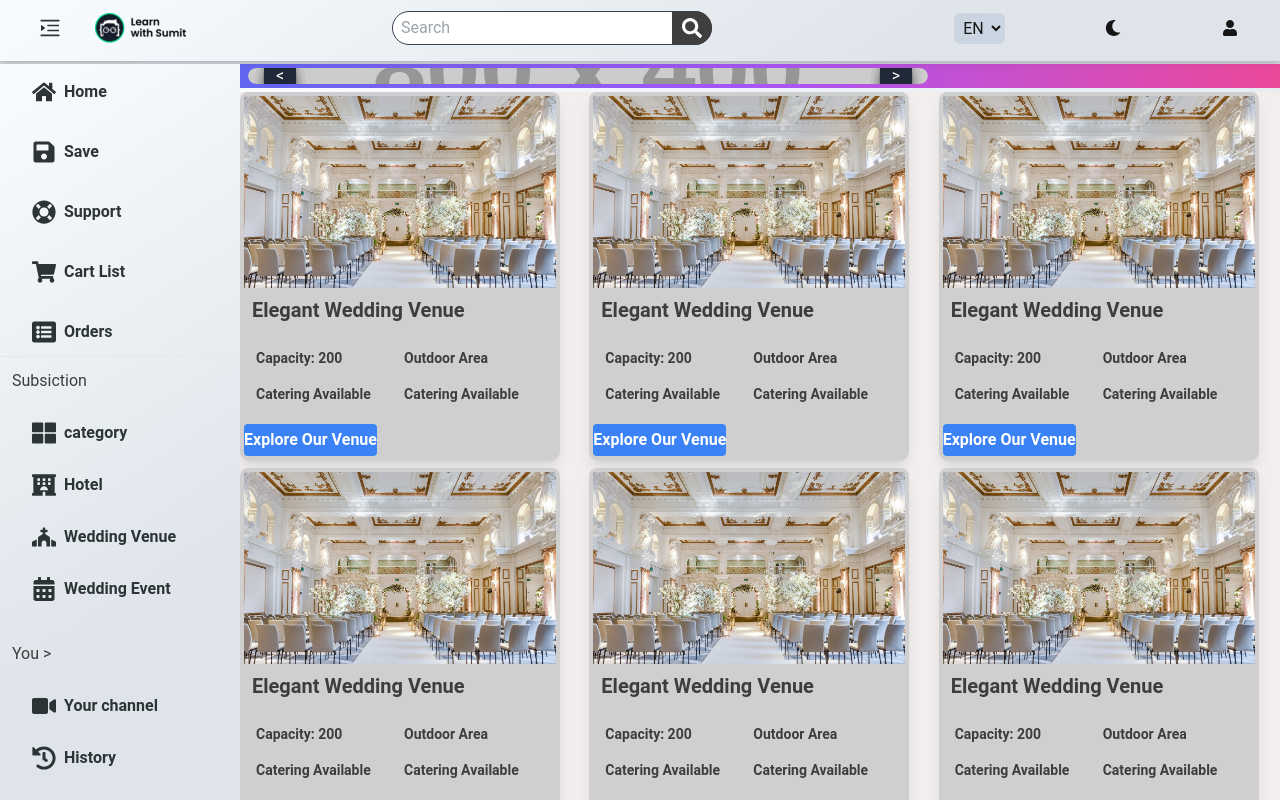
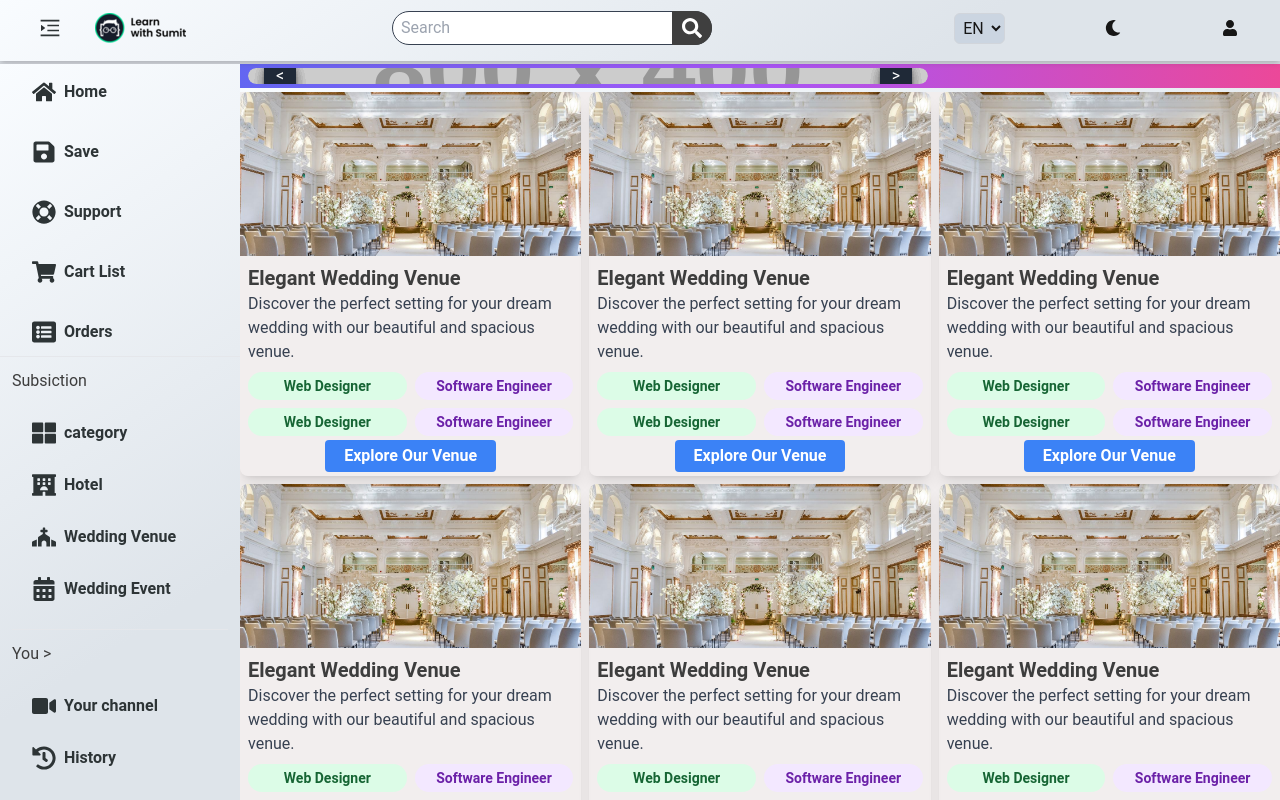
Before and after one commit to HasanDevBD/noshin-group, a Next.js app: page / in a window 1280 px wide. Built offline with nearby package versions, Linux system fonts and the light colour scheme.

Commit message:
Made some minor card class changes and am tryping to make it nicer with a bit of desigbn focus

```diff
--- a/src/app/page.js
+++ b/src/app/page.js
@@ -17,8 +17,7 @@ export default function Home() {
       <SwipeableCarousel duration={duration} />
       <>
         <div
-          className={`grid mt-1 gap-2 h-auto md:grid-cols-2 lg:grid-cols-3 bg-[#f2eeee] "grid-rows-1 overflow-hidden"
-          }`}
+          className={`grid mt-1 gap-2 h-auto md:grid-cols-2 lg:grid-cols-3 bg-[#f2eeee] dark:bg-gray-700`}
         >
           <HomeVenue />
           <HomeVenue />
--- a/src/components/venue/home.js
+++ b/src/components/venue/home.js
@@ -4,36 +4,42 @@ import wedding from "/public/assets/venue/wedding.jpg";
 import Image from "next/image";
 export default function HomeVenue() {
   return (
-    <div className=" animate-cardLoad  max-w-xs bg-[#cfcfcf] dark:bg-[#717171] shadow-lg rounded-lg overflow-hidden transform transition-transform duration-500 ease-out opacity-0 p-1 ">
-      <Image
-        src={wedding}
-        alt="Venue Image"
-        className="w-full h-48 object-cover rounded-tl-sm rounded-tr-sm "
-      />
-      <div className="p-2">
-        <div className="font-bold text-xl mb-1 text-[#3d3d3d] dark:text-[#e6e6e6]">
+    <div className=" flex flex-col animate-cardLoad h-96 w-full md:max-w-md shadow-lg dark:shadow-[0_35px_60px_-15px_rgba(0,0,0,0.3)] rounded-lg overflow-hidden transform transition-transform duration-1000 ease-out opacity-0  ">
+      <picture className=" relative w-full h-48">
+        <Image
+          src={wedding}
+          alt="Venue Image"
+          fill
+          className="object-cover  rounded-tl-sm rounded-tr-sm "
+        />
+      </picture>
+
+      <div className="p-2 flex-1">
+        <div className="font-bold text-xl text-[#3d3d3d] dark:text-[#e6e6e6]">
           Elegant Wedding Venue
         </div>
-        <p className="text-gray-700 dark:text-[#e6e6e6] text-base hidden">
+        <p className="text-gray-700 dark:text-[#e6e6e6] text-base ">
           Discover the perfect setting for your dream wedding with our beautiful
           and spacious venue.
         </p>
       </div>
-      <div className="grid grid-cols-2 px-2 pt-2 pb-2">
-        <span className="inline-block text-[#3d3d3d] dark:text-[#e6e6e6] rounded-full px-1 py-1 text-sm font-semibold mr-2 mb-2">
-          Capacity: 200
+      <div className="grid grid-cols-2 px-2 gap-2">
+        <span className="px-2 text-center py-1 rounded-full text-sm font-semibold bg-green-100 text-green-800 dark:bg-green-800 dark:text-green-200">
+          Web Designer
         </span>
-        <span className="inline-block text-[#3d3d3d] dark:text-[#e6e6e6] rounded-full px-1 py-1 text-sm font-semibold mr-2 mb-2">
-          Outdoor Area
+
+        <span className="px-2 text-center py-1 rounded-full text-sm font-semibold bg-purple-100 text-purple-800 dark:bg-purple-800 dark:text-purple-200">
+          Software Engineer
         </span>
-        <span className="inline-block text-[#3d3d3d] dark:text-[#e6e6e6] rounded-full px-1 py-1 text-sm font-semibold mr-2 mb-2">
-          Catering Available
+        <span className="px-2 text-center py-1 rounded-full text-sm font-semibold bg-green-100 text-green-800 dark:bg-green-800 dark:text-green-200">
+          Web Designer
         </span>
-        <span className="inline-block text-[#3d3d3d] dark:text-[#e6e6e6] rounded-full px-1 py-1 text-sm font-semibold mr-2 mb-2">
-          Catering Available
+
+        <span className="px-2 text-center py-1 rounded-full text-sm font-semibold bg-purple-100 text-purple-800 dark:bg-purple-800 dark:text-purple-200">
+          Software Engineer
         </span>
       </div>
-      <button className="bg-blue-500 my-0 mx-auto hover:bg-blue-700 text-white font-bold py-1 rounded">
+      <button className="bg-blue-500 my-1 w-3/6 mx-auto hover:bg-blue-700 text-white font-bold py-1 rounded">
         Explore Our Venue
       </button>
     </div>
```
